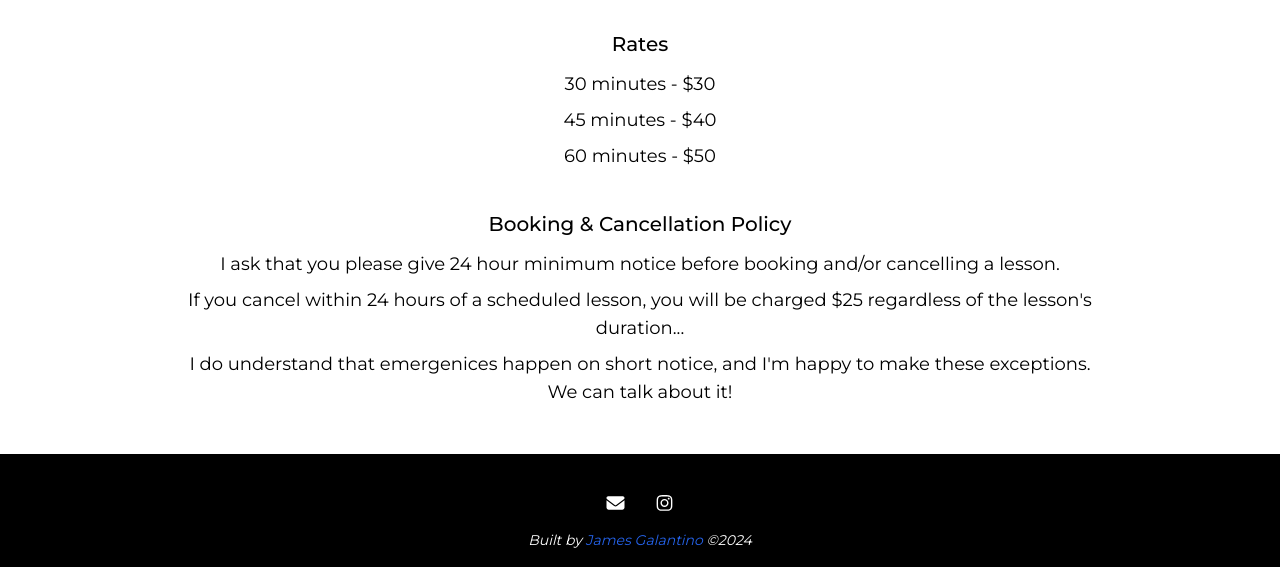
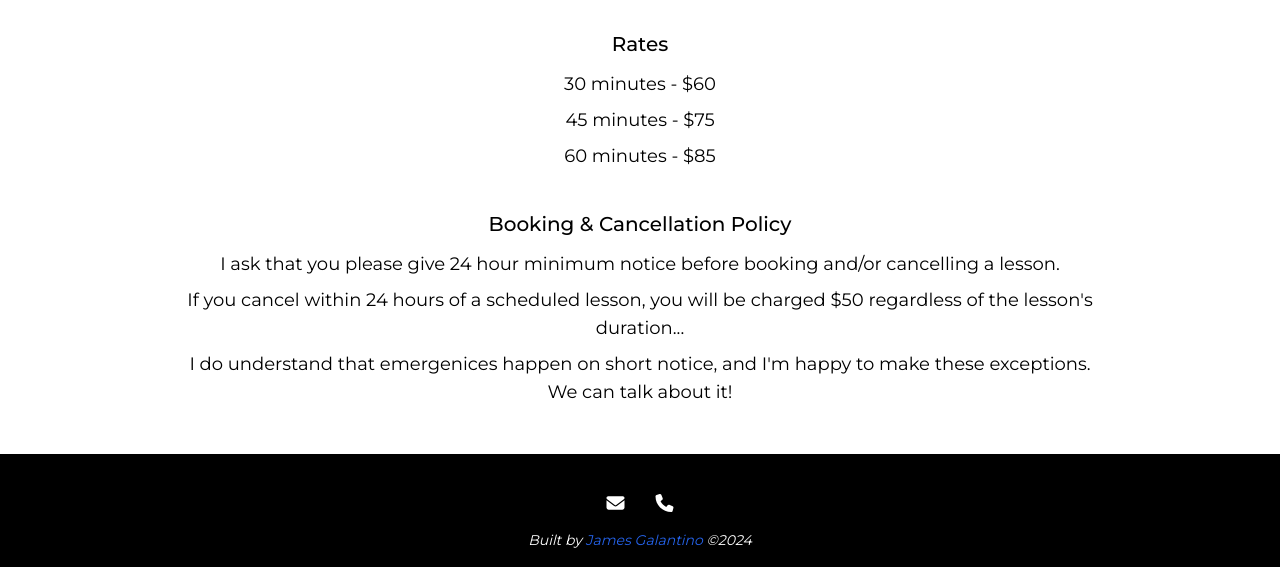
Before and after one commit to jimbopulos/my-music-portfolio, a Next.js app: page /lessons in a window 1280 px wide. Shown: the part 450-1017 px from the top of the page. Built offline with nearby package versions, Linux system fonts and the light colour scheme.

Commit message:
Update Lesson Rates and Contact Information (#12)

```diff
--- a/src/app/contact/page.tsx
+++ b/src/app/contact/page.tsx
@@ -1,6 +1,7 @@
 import { FontAwesomeIcon } from '@fortawesome/react-fontawesome';
 import { faEnvelope } from '@fortawesome/free-solid-svg-icons';
-import { faInstagram } from '@fortawesome/free-brands-svg-icons';
+import { faPhone } from '@fortawesome/free-solid-svg-icons';
+// import { faInstagram } from '@fortawesome/free-brands-svg-icons';
 import Image from 'next/image';
 import Link from 'next/link';
 
@@ -30,6 +31,20 @@ export default function Contact() {
             </Link>
           </li>
           <li className="lg:mt-6 mt-4 animate-fadeInRight">
+            <Link href="tel:631-374-0059" className="hover:text-zinc-500">
+              <span className="flex flex-row items-center">
+                {' '}
+                <FontAwesomeIcon
+                  width={25}
+                  height={25}
+                  icon={faPhone}
+                  className="mr-2"
+                />{' '}
+                631-374-0059
+              </span>
+            </Link>
+          </li>
+          {/* <li className="lg:mt-6 mt-4 animate-fadeInRight">
             <Link
               href="https://www.instagram.com/jimmi.mg/"
               className="hover:text-zinc-500"
@@ -45,7 +60,7 @@ export default function Contact() {
                 @jimmi.mg
               </span>
             </Link>
-          </li>
+          </li> */}
         </ul>
       </section>
 
--- a/src/app/lessons/page.tsx
+++ b/src/app/lessons/page.tsx
@@ -20,9 +20,9 @@ export default function Lessons() {
       <section className="mt-10 animate-fadeInRight">
         <h2 className="lg:text-xl text-lg font-medium">Rates</h2>
         <div className="lg:text-lg mt-3">
-          <h3 className="mt-2">30 minutes - $30</h3>
-          <h3 className="mt-2">45 minutes - $40</h3>
-          <h3 className="mt-2">60 minutes - $50</h3>
+          <h3 className="mt-2">30 minutes - $60</h3>
+          <h3 className="mt-2">45 minutes - $75</h3>
+          <h3 className="mt-2">60 minutes - $85</h3>
         </div>
       </section>
       <section className="mt-10 animate-fadeInRight">
@@ -36,7 +36,7 @@ export default function Lessons() {
           </h3>
           <h3 className="lg:mt-2 mt-4">
             If you cancel within 24 hours of a scheduled lesson, you will be
-            charged $25 regardless of the lesson&#39;s duration...
+            charged $50 regardless of the lesson&#39;s duration...
           </h3>
           <h3 className="lg:mt-2 mt-4">
             I do understand that emergenices happen on short notice, and I&#39;m
--- a/src/components/Footer/Footer.tsx
+++ b/src/components/Footer/Footer.tsx
@@ -1,4 +1,5 @@
-import { faInstagram } from '@fortawesome/free-brands-svg-icons';
+// import { faInstagram } from '@fortawesome/free-brands-svg-icons';
+import { faPhone } from '@fortawesome/free-solid-svg-icons';
 import { faEnvelope } from '@fortawesome/free-solid-svg-icons';
 import { FontAwesomeIcon } from '@fortawesome/react-fontawesome';
 import Link from 'next/link';
@@ -19,12 +20,16 @@ export function Footer() {
           />
         </Link>
 
-        <Link
+        <Link href="tel:631-374-0059" className="hover:text-zinc-500">
+          <FontAwesomeIcon width={25} height={25} icon={faPhone} />
+        </Link>
+
+        {/* <Link
           href="https://www.instagram.com/jimmi.mg/"
           className="hover:text-zinc-500"
         >
           <FontAwesomeIcon width={25} height={25} icon={faInstagram} />
-        </Link>
+        </Link> */}
       </section>
       <p className="text-sm italic animate-fadeInUp">
         Built by{' '}
```
